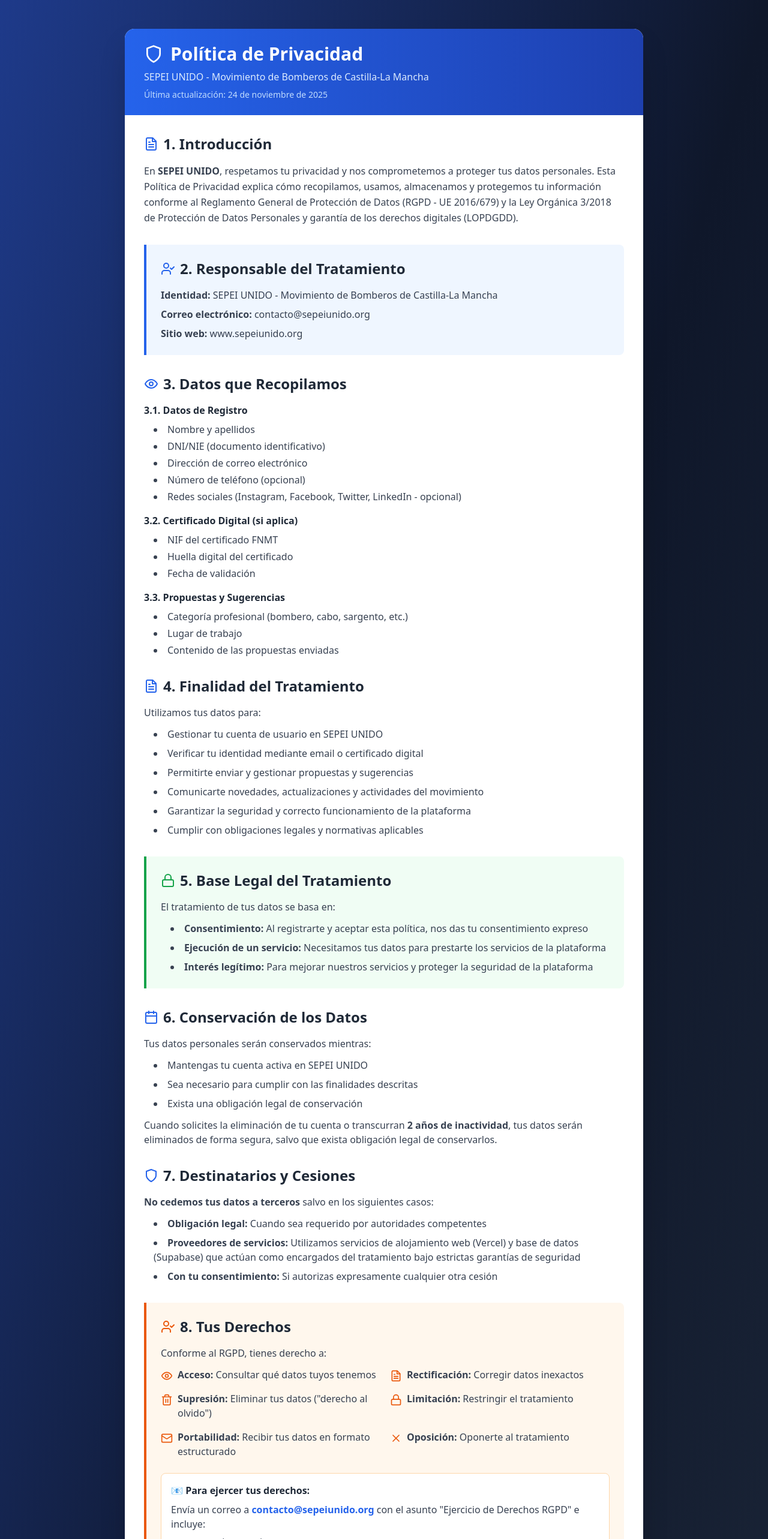
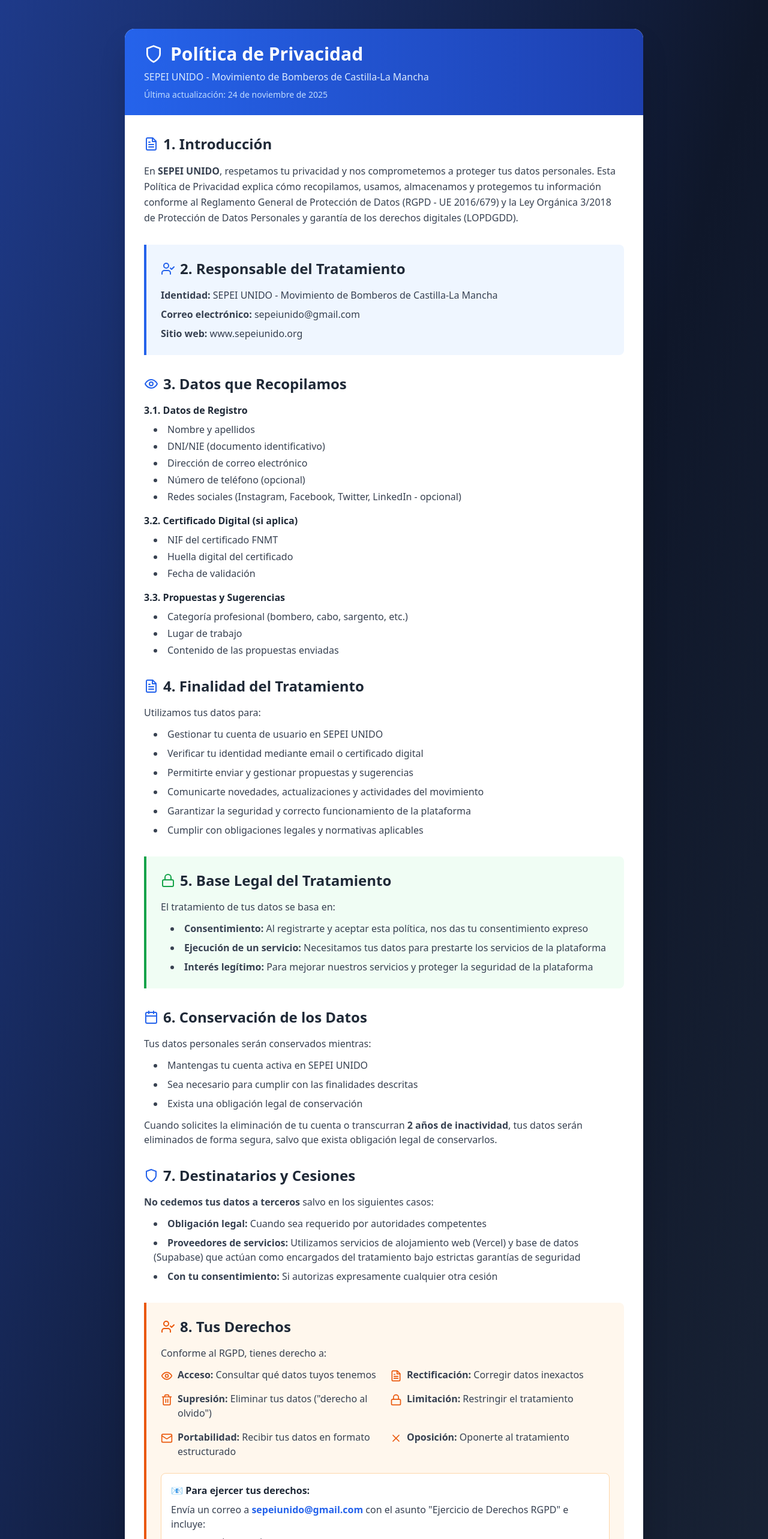
Before and after one commit to Miguelcodecrypto/sepei-unido-web, a React (Vite) app: page /politica-privacidad in a window 1280 px wide. Shown: the top 2566 px of the page at 60% size. Built offline with nearby package versions, Linux system fonts and the light colour scheme; no server answers.

Commit message:
fix: Actualizar correo de contacto a sepeiunido@gmail.com en política de privacidad

```diff
--- a/src/components/PrivacyPolicy.tsx
+++ b/src/components/PrivacyPolicy.tsx
@@ -52,7 +52,7 @@
               </div>
               <div className="space-y-2 text-gray-700">
                 <p><strong>Identidad:</strong> SEPEI UNIDO - Movimiento de Bomberos de Castilla-La Mancha</p>
-                <p><strong>Correo electrónico:</strong> contacto@sepeiunido.org</p>
+                <p><strong>Correo electrónico:</strong> sepeiunido@gmail.com</p>
                 <p><strong>Sitio web:</strong> www.sepeiunido.org</p>
               </div>
             </section>
@@ -211,7 +211,7 @@
               <div className="mt-6 p-4 bg-white rounded-lg border border-orange-200">
                 <p className="text-gray-800 font-semibold mb-2">📧 Para ejercer tus derechos:</p>
                 <p className="text-gray-700">
-                  Envía un correo a <a href="mailto:contacto@sepeiunido.org" className="text-blue-600 hover:underline font-semibold">contacto@sepeiunido.org</a> con
+                  Envía un correo a <a href="mailto:sepeiunido@gmail.com" className="text-blue-600 hover:underline font-semibold">sepeiunido@gmail.com</a> con
                   el asunto "Ejercicio de Derechos RGPD" e incluye:
                 </p>
                 <ul className="list-disc list-inside text-gray-700 mt-2 ml-4 text-sm">
@@ -306,7 +306,7 @@
                 Para cualquier consulta sobre esta Política de Privacidad o el tratamiento de tus datos personales:
               </p>
               <div className="space-y-2">
-                <p><strong>Email:</strong> contacto@sepeiunido.org</p>
+                <p><strong>Email:</strong> sepeiunido@gmail.com</p>
                 <p><strong>Web:</strong> www.sepeiunido.org</p>
               </div>
             </section>
```
